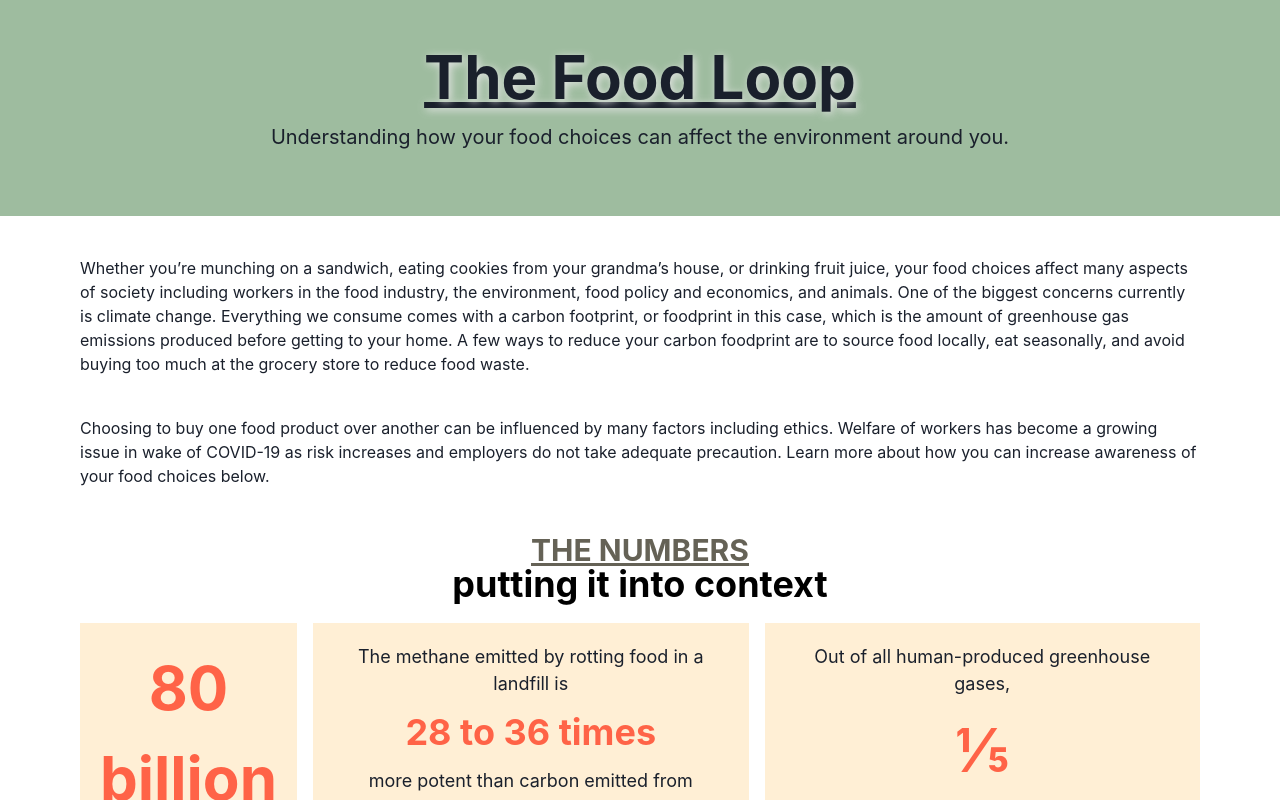
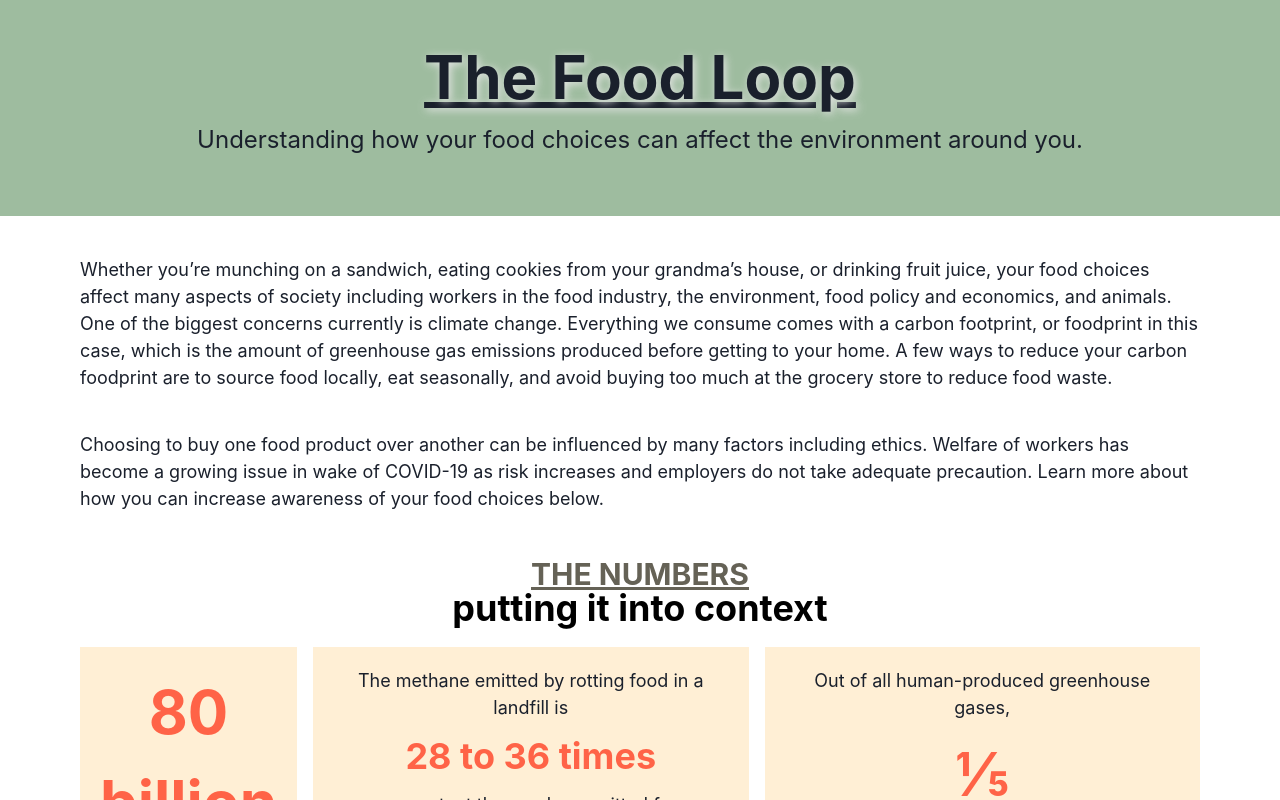
Before and after one commit to exu3/foodprint, a React (Create React App) app: page / in a window 1280 px wide. Shown: the top 800 px of the page. Built offline with nearby package versions, Linux system fonts and the light colour scheme.

Commit message:
change some font sizes

```diff
--- a/src/App.js
+++ b/src/App.js
@@ -27,17 +27,17 @@ function App() {
     {/* Top Section */}
       <Box className="big-title" p={8} h="27vh" bgColor="#9EBC9F" w="100%">
         <Text decoration="underline" fontWeight="bold" fontSize="6xl" align="center" textShadow="2px 2px 8px #e5e5e5">The Food Loop</Text>
-        <Text fontSize="xl" align="center">Understanding how your food choices can affect the environment around you.</Text>
+        <Text fontSize="2xl" align="center">Understanding how your food choices can affect the environment around you.</Text>
       </Box>
     {/* Problem section */}
     <Box mx="5rem" pt={10}>
-      <Text textDecoration="unset">Whether you’re munching on a sandwich, eating cookies from your grandma’s house, or drinking fruit juice, your
+      <Text fontSize="lg" textDecoration="unset">Whether you’re munching on a sandwich, eating cookies from your grandma’s house, or drinking fruit juice, your
         food choices affect many aspects of society including workers in the food industry, the environment, food policy and economics,
         and animals. One of the biggest concerns currently is climate change. Everything we consume comes with a carbon footprint, or <a href="https://www.greeneatz.com/foods-carbon-footprint.htm">foodprint</a> in this case, which is the amount of greenhouse gas emissions produced before getting to your home. A few ways to reduce your carbon foodprint are to
       source food locally, eat seasonally, and avoid buying too much at the grocery store to reduce food waste.</Text>
     </Box>
 
-    <Box py={10} mx="5rem" textDecoration="unset">
+    <Box fontSize="lg" py={10} mx="5rem" textDecoration="unset">
       <Text>Choosing to buy one food product over another can be influenced by many factors including <a href="https://www.ethicalconsumer.org/food-drink/shopping-guide/fast-food-chains">ethics</a>. Welfare of workers has become a growing issue in wake of COVID-19 as risk increases and employers do not take adequate precaution. Learn more about how you can increase awareness of your food choices below.</Text>
     </Box>
 
```
Also changed, not shown: 1 other file (tests, documents, lock files or other folders).
